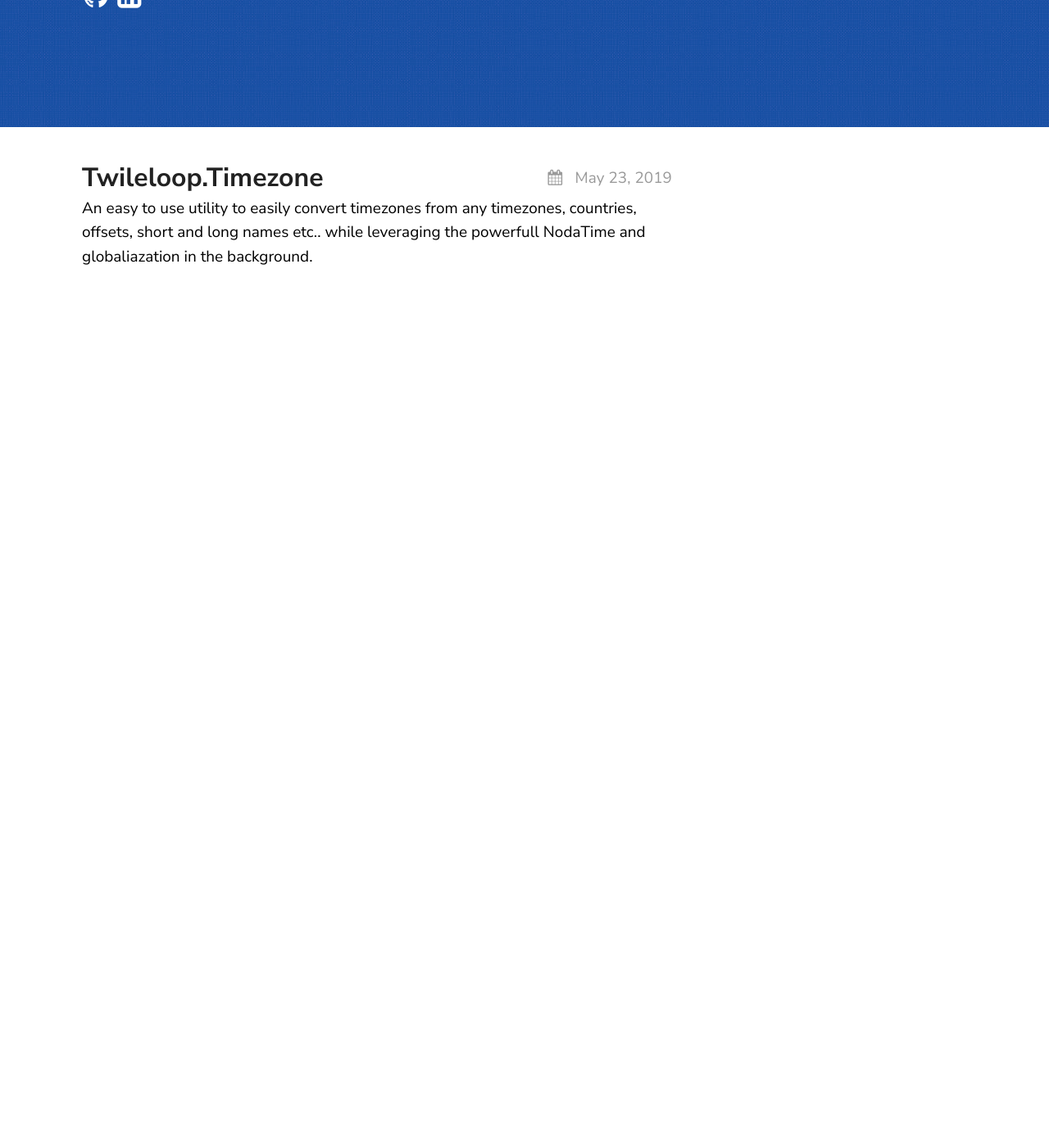
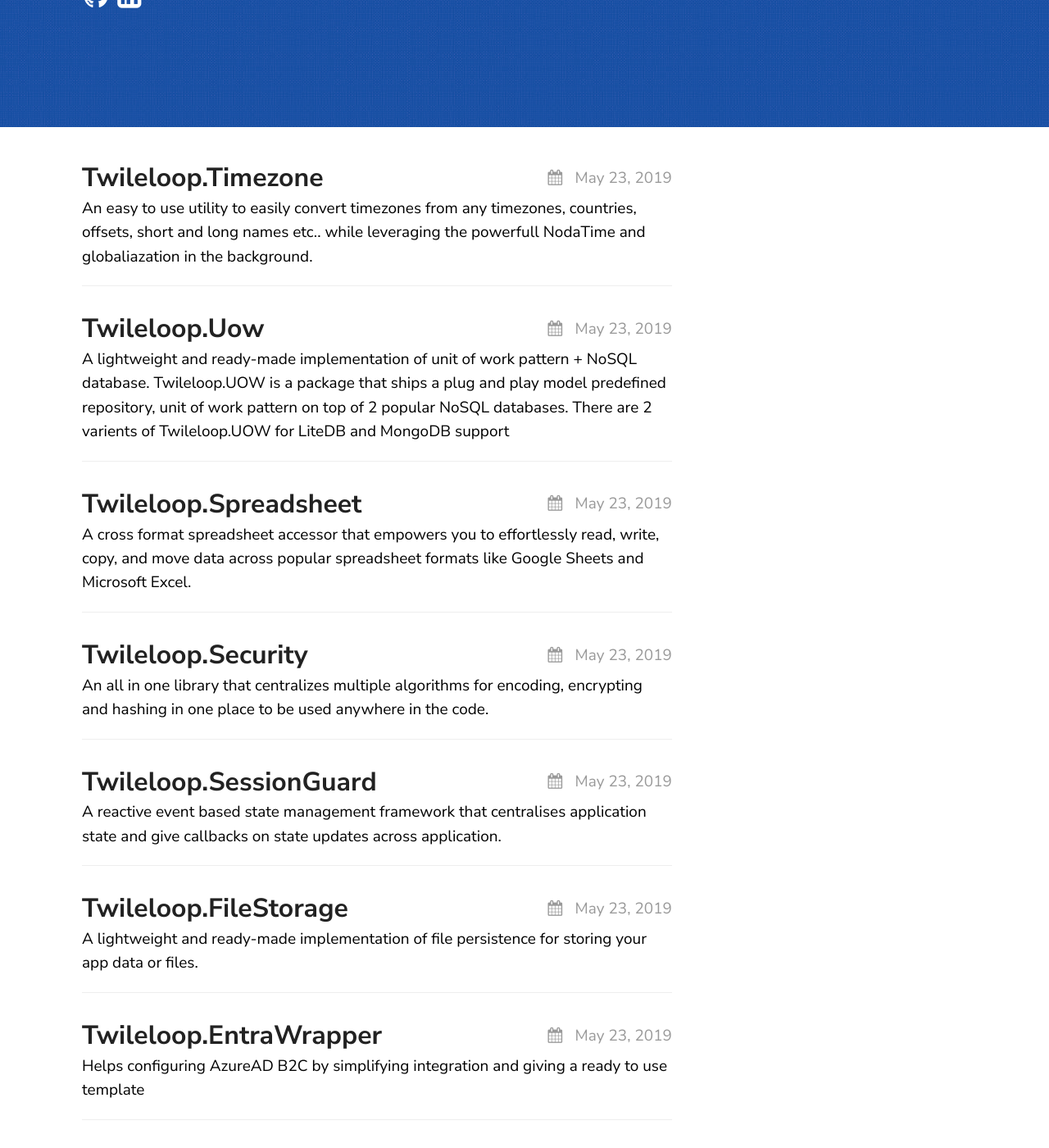
Before and after one commit to sangeethnandakumar/sangeethnandakumar.github.io, a Jekyll site: the page built from doc/index.md, in a window 1280 px wide and 1400 px high, scrolled down 270 px. Shown: the whole window at 82% size. Built offline with Jekyll 4.4.1, drawn with Linux system fonts in a browser that asks for light colours; before the commit the page ends 900 px from its top, so only the background shows below that; some of the changed text lies outside the part shown.

Commit message:
Update home.html

```diff
--- a/doc/_layouts/home.html
+++ b/doc/_layouts/home.html
@@ -5,7 +5,7 @@ layout: page
 <ul class="posts">
 	<li>
 		<div class="post-meta">
-			<a class="post-link" href="{{ post.url | relative_url }}">
+			<a class="post-link" href="https://sangeethnandakumar.github.io/Twileloop.Timezone">
 				<h2 class="post-title">Twileloop.Timezone</h2>
 			</a>
 			<div class="post-date">
@@ -17,4 +17,154 @@ layout: page
 			An easy to use utility to easily convert timezones from any timezones, countries, offsets, short and long names etc.. while leveraging the powerfull NodaTime and globaliazation in the background.
 		</div>
 	</li>
+
+	<li>
+		<div class="post-meta">
+			<a class="post-link" href="https://sangeethnandakumar.github.io/Twileloop.Uow">
+				<h2 class="post-title">Twileloop.Uow</h2>
+			</a>
+			<div class="post-date">
+				<i class="icon-calendar"></i>
+				May 23, 2019
+			</div>
+		</div>
+		<div class="post">
+			A lightweight and ready-made implementation of unit of work pattern + NoSQL database. Twileloop.UOW is a package that ships a plug and play model predefined repository, unit of work pattern on top of 2 popular NoSQL databases. There are 2 varients of Twileloop.UOW for LiteDB and MongoDB support
+		</div>
+	</li>
+
+	<li>
+		<div class="post-meta">
+			<a class="post-link" href="https://sangeethnandakumar.github.io/Twileloop.Spreadsheet">
+				<h2 class="post-title">Twileloop.Spreadsheet</h2>
+			</a>
+			<div class="post-date">
+				<i class="icon-calendar"></i>
+				May 23, 2019
+			</div>
+		</div>
+		<div class="post">
+			A cross format spreadsheet accessor that empowers you to effortlessly read, write, copy, and move data across popular spreadsheet formats like Google Sheets and Microsoft Excel.
+		</div>
+	</li>
+
+	<li>
+		<div class="post-meta">
+			<a class="post-link" href="https://sangeethnandakumar.github.io/Twileloop.Security">
+				<h2 class="post-title">Twileloop.Security</h2>
+			</a>
+			<div class="post-date">
+				<i class="icon-calendar"></i>
+				May 23, 2019
+			</div>
+		</div>
+		<div class="post">
+			An all in one library that centralizes multiple algorithms for encoding, encrypting and hashing in one place to be used anywhere in the code.
+		</div>
+	</li>
+
+	<li>
+		<div class="post-meta">
+			<a class="post-link" href="https://sangeethnandakumar.github.io/Twileloop.SessionGuard">
+				<h2 class="post-title">Twileloop.SessionGuard</h2>
+			</a>
+			<div class="post-date">
+				<i class="icon-calendar"></i>
+				May 23, 2019
+			</div>
+		</div>
+		<div class="post">
+			A reactive event based state management framework that centralises application state and give callbacks on state updates across application.
+		</div>
+	</li>
+
+	<li>
+		<div class="post-meta">
+			<a class="post-link" href="https://sangeethnandakumar.github.io/Twileloop.FileStorage">
+				<h2 class="post-title">Twileloop.FileStorage</h2>
+			</a>
+			<div class="post-date">
+				<i class="icon-calendar"></i>
+				May 23, 2019
+			</div>
+		</div>
+		<div class="post">
+			A lightweight and ready-made implementation of file persistence for storing your app data or files.
+		</div>
+	</li>
+
+	<li>
+		<div class="post-meta">
+			<a class="post-link" href="https://sangeethnandakumar.github.io/Twileloop.EntraWrapper">
+				<h2 class="post-title">Twileloop.EntraWrapper</h2>
+			</a>
+			<div class="post-date">
+				<i class="icon-calendar"></i>
+				May 23, 2019
+			</div>
+		</div>
+		<div class="post">
+			Helps configuring AzureAD B2C by simplifying integration and giving a ready to use template
+		</div>
+	</li>
+
+	<li>
+		<div class="post-meta">
+			<a class="post-link" href="https://sangeethnandakumar.github.io/Twileloop.Timezone">
+				<h2 class="post-title">Twileloop.Timezone</h2>
+			</a>
+			<div class="post-date">
+				<i class="icon-calendar"></i>
+				May 23, 2019
+			</div>
+		</div>
+		<div class="post">
+			An easy to use utility to easily convert timezones from any timezones, countries, offsets, short and long names etc.. while leveraging the powerfull NodaTime and globaliazation in the background.
+		</div>
+	</li>
+
+	<li>
+		<div class="post-meta">
+			<a class="post-link" href="https://sangeethnandakumar.github.io/Twileloop.SafeConfig">
+				<h2 class="post-title">Twileloop.SafeConfig</h2>
+			</a>
+			<div class="post-date">
+				<i class="icon-calendar"></i>
+				May 23, 2019
+			</div>
+		</div>
+		<div class="post">
+			Compiletime validation of your appsettings.json using any custom fluent validators
+		</div>
+	</li>
+
+	<li>
+		<div class="post-meta">
+			<a class="post-link" href="https://sangeethnandakumar.github.io/Twileloop.SST">
+				<h2 class="post-title">Twileloop.SST</h2>
+			</a>
+			<div class="post-date">
+				<i class="icon-calendar"></i>
+				May 23, 2019
+			</div>
+		</div>
+		<div class="post">
+			Twileloop.SST is a lightweight implementation of a single-source-of-truth concept.
+		</div>
+	</li>
+
+	<li>
+		<div class="post-meta">
+			<a class="post-link" href="https://sangeethnandakumar.github.io/Twileloop.Spider">
+				<h2 class="post-title">Twileloop.Spider</h2>
+			</a>
+			<div class="post-date">
+				<i class="icon-calendar"></i>
+				May 23, 2019
+			</div>
+		</div>
+		<div class="post">
+			Selenium Web Scrapper
+		</div>
+	</li>
 </ul>
```
